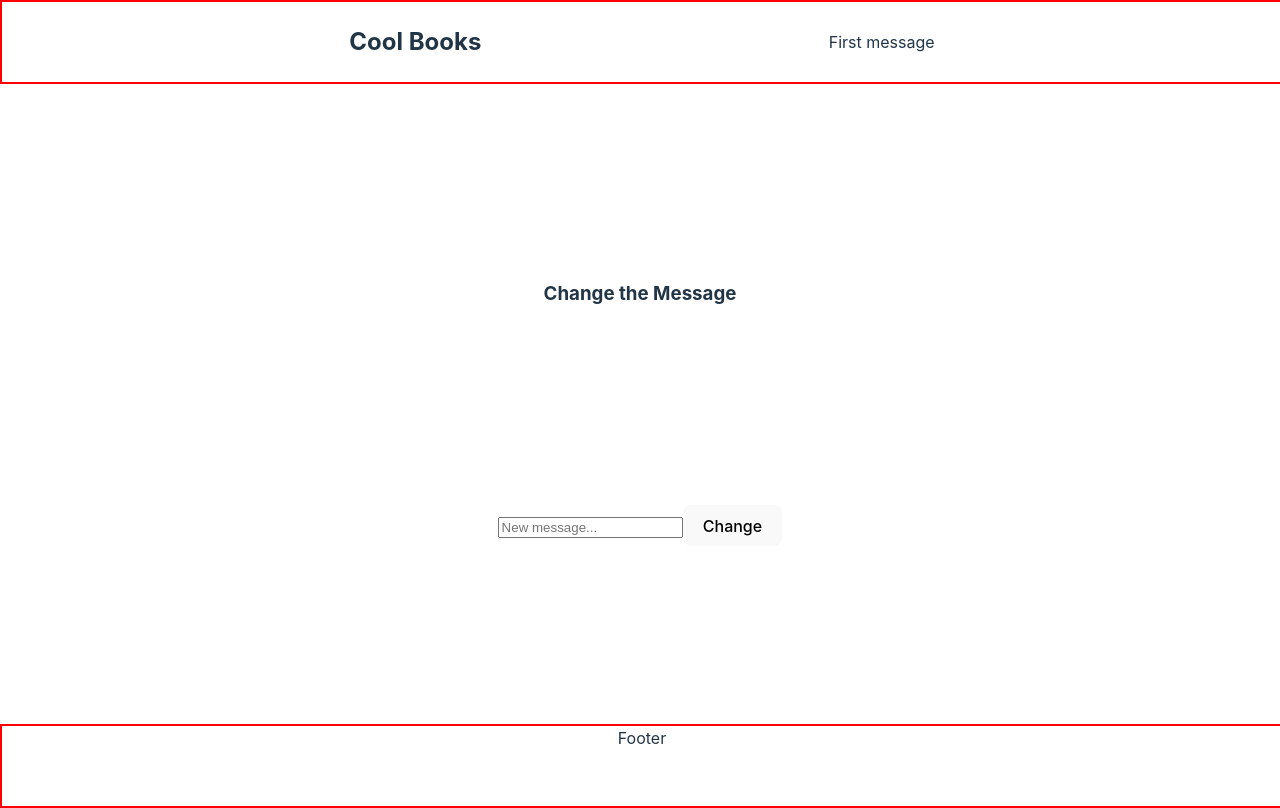
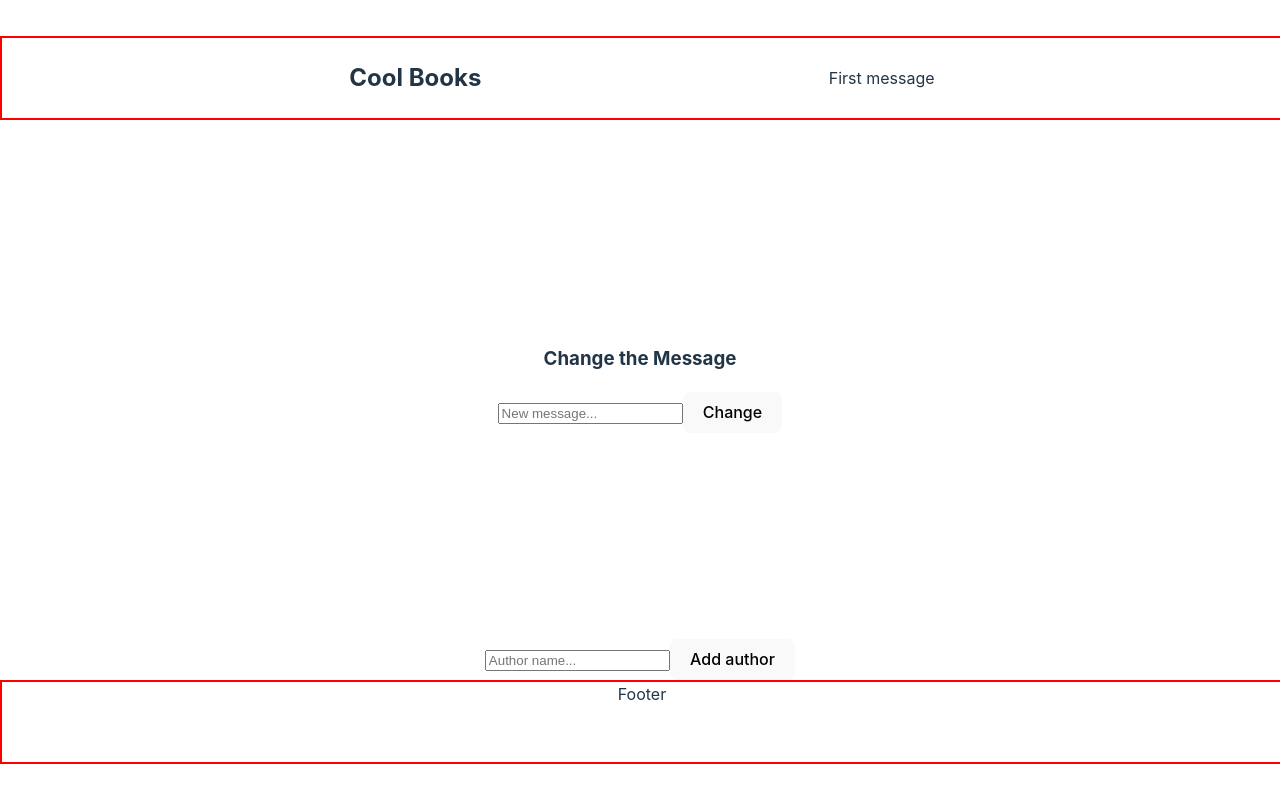
Before and after one commit to mz106/m55-week-8-react, a React (Vite) app: page / in a window 1280 px wide. Built offline with nearby package versions, Linux system fonts and the light colour scheme.

Commit message:
feature: AddAuthor component

```diff
--- a/src/App.jsx
+++ b/src/App.jsx
@@ -2,6 +2,7 @@
 
 import Layout from "./components/layout/Layout";
 import MainContainer from "./components/mainContainer/MainContainer";
+import AddAuthor from "./components/addAuthor/AddAuthor";
 
 function App() {
   return (
--- /dev/null
+++ b/src/components/addAuthor/AddAuthor.jsx
@@ -0,0 +1,21 @@
+import { useState } from "react";
+
+import { changeHandler } from "../../utils/helpers";
+
+const AddAuthor = () => {
+  const [author, setAuthor] = useState("");
+
+  return (
+    <div>
+      <form>
+        <input
+          placeholder="Author name..."
+          onChange={(e) => changeHandler(e, setAuthor)}
+        />
+        <button>Add author</button>
+      </form>
+    </div>
+  );
+};
+
+export default AddAuthor;
--- a/src/components/mainContainer/MainContainer.css
+++ b/src/components/mainContainer/MainContainer.css
@@ -1,7 +1,8 @@
 .wrapper {
-  height: 80vh;
   width: 100%;
   display: flex;
-  justify-content: space-evenly;
+  flex-direction: column;
+  /* justify-content: space-evenly;
   align-items: center;
+  border: 10px solid yellow;*/
 }
--- a/src/components/mainContainer/MainContainer.jsx
+++ b/src/components/mainContainer/MainContainer.jsx
@@ -3,11 +3,13 @@
 import MessageContainer from "../messageContainer/MessageContainer";
 
 import "./MainContainer.css";
+import AddAuthor from "../addAuthor/AddAuthor";
 
 const MainContainer = () => {
   return (
     <div className="wrapper">
       <MessageContainer />
+      <AddAuthor />
     </div>
   );
 };
--- /dev/null
+++ b/src/utils/helpers.js
@@ -0,0 +1,3 @@
+export const changeHandler = (e, setter) => {
+  setter(e.target.value);
+};
```
Also changed, not shown: userStories/stories.md (added, +33 -0 lines), src/components/addAuthor/AddAuthor.css (added).
